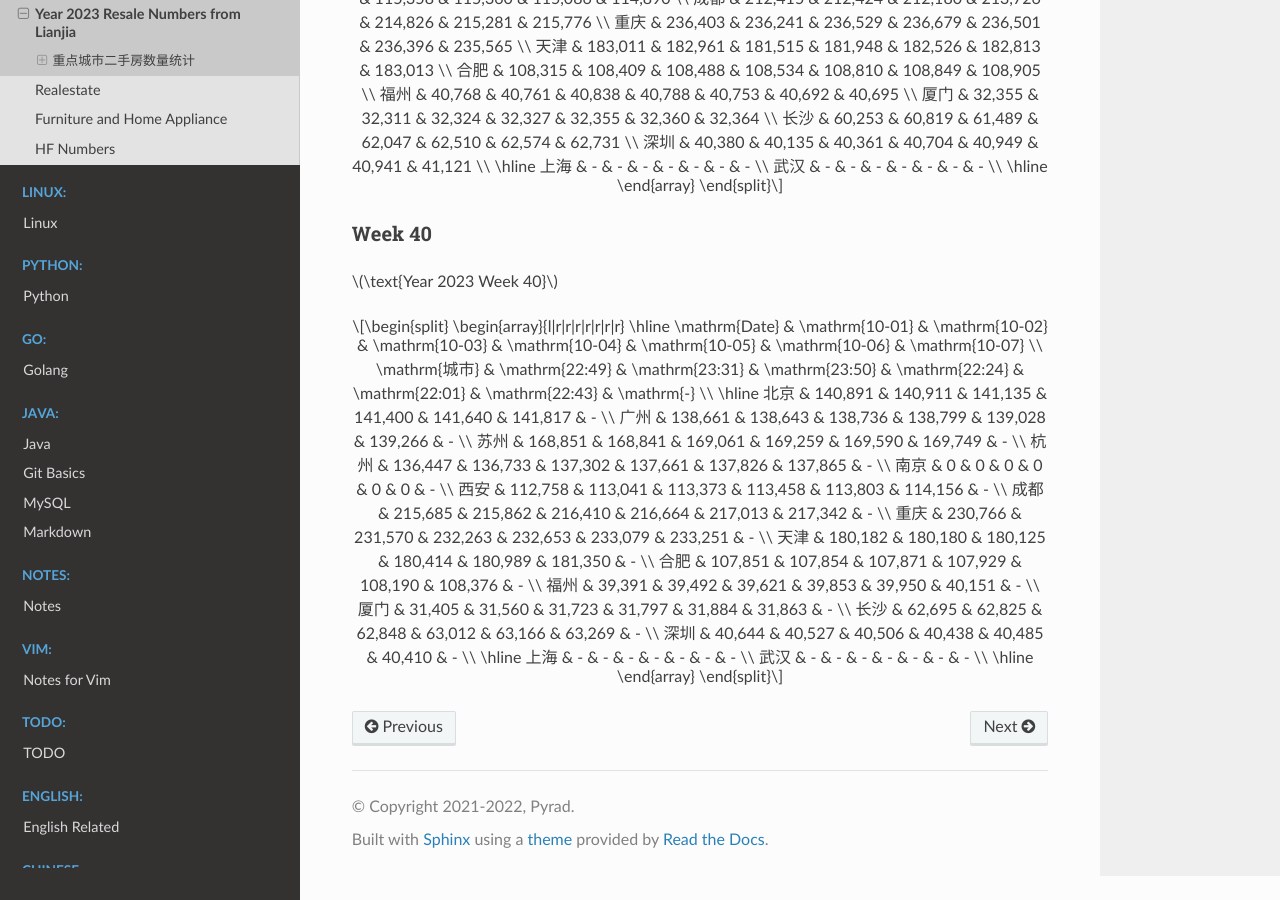
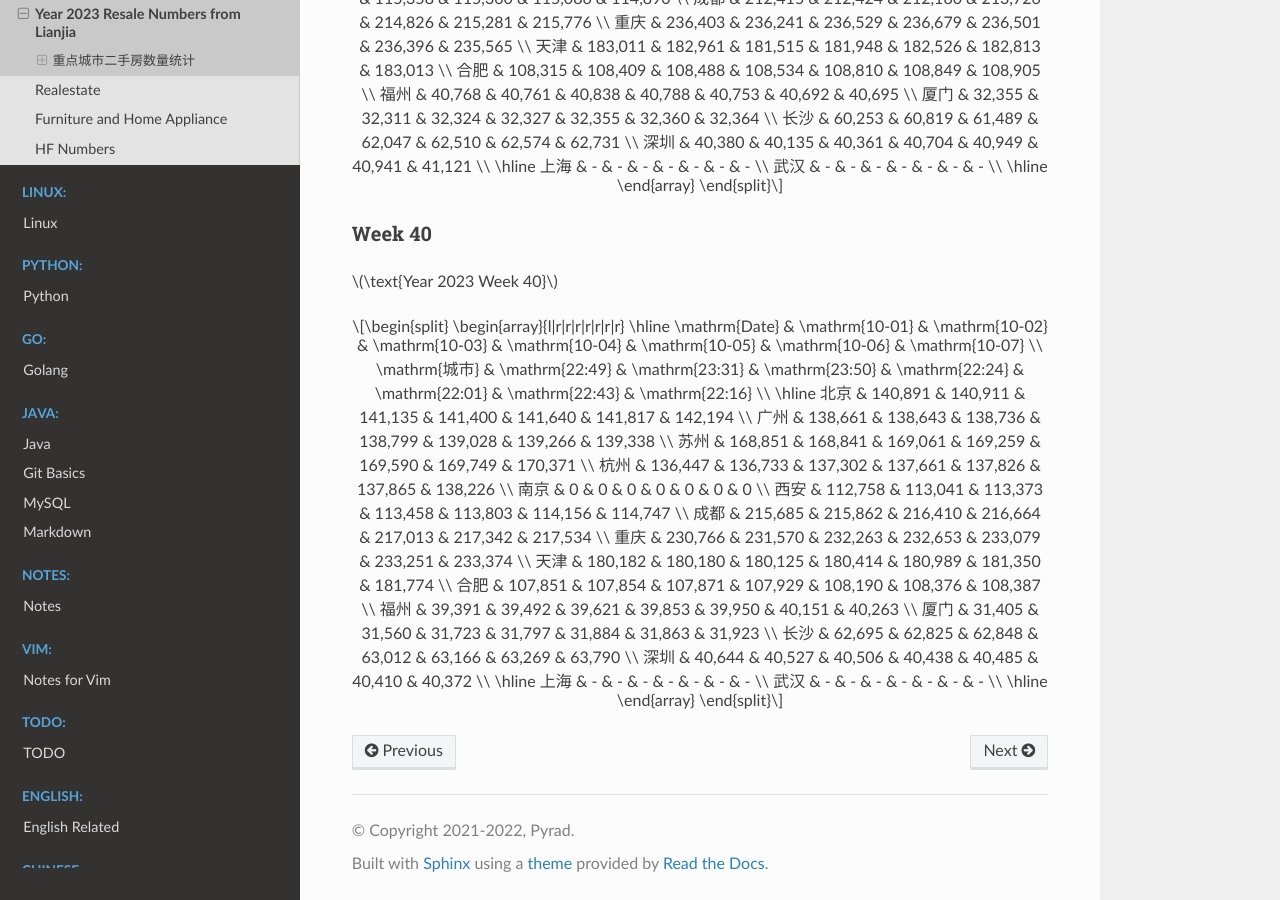
Before and after one commit to Pyrad/pyradnotes, a Sphinx documentation site: the page built from source/RealEstate/resalenumbers2023.md, in a window 1280 px wide and 900 px high, scrolled down 15117 px. Built offline with Sphinx 7.4.7 and the Read the Docs theme 2.0.0, drawn with Linux system fonts in a browser that asks for light colours; a script that is not in the unit is left out.

Commit message:
Realestate Update resale numbers 2023-10-07 22:16

```diff
--- a/source/RealEstate/resalenumbers2023.md
+++ b/source/RealEstate/resalenumbers2023.md
@@ -994,22 +994,22 @@
 \begin{array}{l|r|r|r|r|r|r|r}
 \hline
 \mathrm{Date} & \mathrm{10-01} & \mathrm{10-02} & \mathrm{10-03} & \mathrm{10-04} & \mathrm{10-05} & \mathrm{10-06} & \mathrm{10-07} \\
-\mathrm{城市} & \mathrm{22:49} & \mathrm{23:31} & \mathrm{23:50} & \mathrm{22:24} & \mathrm{22:01} & \mathrm{22:43} & \mathrm{-} \\
+\mathrm{城市} & \mathrm{22:49} & \mathrm{23:31} & \mathrm{23:50} & \mathrm{22:24} & \mathrm{22:01} & \mathrm{22:43} & \mathrm{22:16} \\
 \hline
-北京 & 140,891 & 140,911 & 141,135 & 141,400 & 141,640 & 141,817 & - \\
-广州 & 138,661 & 138,643 & 138,736 & 138,799 & 139,028 & 139,266 & - \\
-苏州 & 168,851 & 168,841 & 169,061 & 169,259 & 169,590 & 169,749 & - \\
-杭州 & 136,447 & 136,733 & 137,302 & 137,661 & 137,826 & 137,865 & - \\
-南京 & 0 & 0 & 0 & 0 & 0 & 0 & - \\
-西安 & 112,758 & 113,041 & 113,373 & 113,458 & 113,803 & 114,156 & - \\
-成都 & 215,685 & 215,862 & 216,410 & 216,664 & 217,013 & 217,342 & - \\
-重庆 & 230,766 & 231,570 & 232,263 & 232,653 & 233,079 & 233,251 & - \\
-天津 & 180,182 & 180,180 & 180,125 & 180,414 & 180,989 & 181,350 & - \\
-合肥 & 107,851 & 107,854 & 107,871 & 107,929 & 108,190 & 108,376 & - \\
-福州 & 39,391 & 39,492 & 39,621 & 39,853 & 39,950 & 40,151 & - \\
-厦门 & 31,405 & 31,560 & 31,723 & 31,797 & 31,884 & 31,863 & - \\
-长沙 & 62,695 & 62,825 & 62,848 & 63,012 & 63,166 & 63,269 & - \\
-深圳 & 40,644 & 40,527 & 40,506 & 40,438 & 40,485 & 40,410 & - \\
+北京 & 140,891 & 140,911 & 141,135 & 141,400 & 141,640 & 141,817 & 142,194 \\
+广州 & 138,661 & 138,643 & 138,736 & 138,799 & 139,028 & 139,266 & 139,338 \\
+苏州 & 168,851 & 168,841 & 169,061 & 169,259 & 169,590 & 169,749 & 170,371 \\
+杭州 & 136,447 & 136,733 & 137,302 & 137,661 & 137,826 & 137,865 & 138,226 \\
+南京 & 0 & 0 & 0 & 0 & 0 & 0 & 0 \\
+西安 & 112,758 & 113,041 & 113,373 & 113,458 & 113,803 & 114,156 & 114,747 \\
+成都 & 215,685 & 215,862 & 216,410 & 216,664 & 217,013 & 217,342 & 217,534 \\
+重庆 & 230,766 & 231,570 & 232,263 & 232,653 & 233,079 & 233,251 & 233,374 \\
+天津 & 180,182 & 180,180 & 180,125 & 180,414 & 180,989 & 181,350 & 181,774 \\
+合肥 & 107,851 & 107,854 & 107,871 & 107,929 & 108,190 & 108,376 & 108,387 \\
+福州 & 39,391 & 39,492 & 39,621 & 39,853 & 39,950 & 40,151 & 40,263 \\
+厦门 & 31,405 & 31,560 & 31,723 & 31,797 & 31,884 & 31,863 & 31,923 \\
+长沙 & 62,695 & 62,825 & 62,848 & 63,012 & 63,166 & 63,269 & 63,790 \\
+深圳 & 40,644 & 40,527 & 40,506 & 40,438 & 40,485 & 40,410 & 40,372 \\
 \hline
 上海 & - & - & - & - & - & - & - \\
 武汉 & - & - & - & - & - & - & - \\
```
Also changed, not shown: 1 other file.
